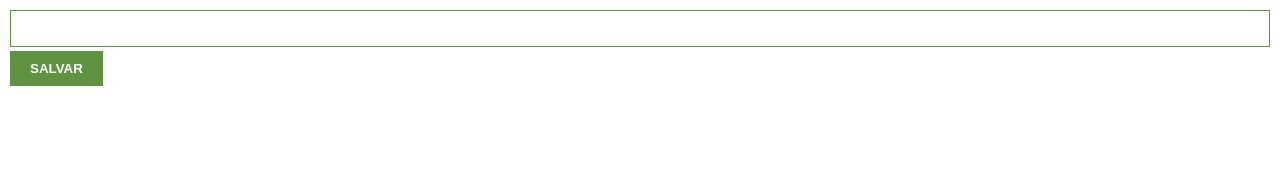
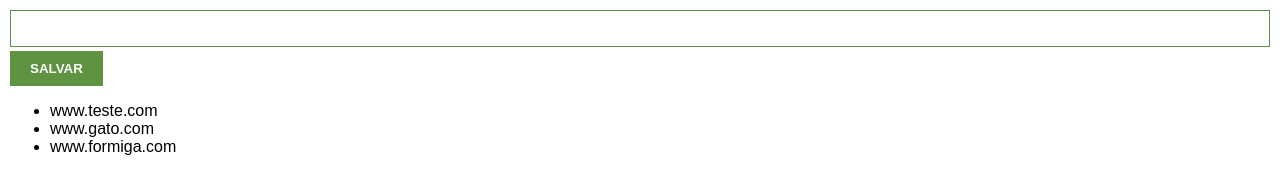
Before and after one commit to PedroAchcar/aprendendo-js, a plain HTML site: page 03-chromeExtension/index.html in a window 1280 px wide. Drawn offline with Linux system fonts and the light colour scheme.

Commit message:
innerHTML

```diff
--- a/03-chromeExtension/index.html
+++ b/03-chromeExtension/index.html
@@ -10,6 +10,7 @@
 <body>
     <input type="text" id="input-el">
     <button id="input-btn">SALVAR</button>
+    <ul id="ul-el"></ul>
     <script src="scripts.js"></script>
 </body>
 
--- a/03-chromeExtension/scripts.js
+++ b/03-chromeExtension/scripts.js
@@ -1,5 +1,12 @@
 let inputBtn = document.getElementById("input-btn")
+const inputEl = document.getElementById("input-el")
+const ulEl = document.getElementById("ul-el")
+const myLeads = ["www.teste.com", "www.gato.com", "www.formiga.com"]
 
 inputBtn.addEventListener('click', function () {
-    console.log("'Botao clicado com um addEventListener'")
+    myLeads.push(inputEl.value)
 })
+
+for (let i = 0; i < myLeads.length; i++) {
+    ulEl.innerHTML += "<li>" + myLeads[i] + "</li>"
+}
```
